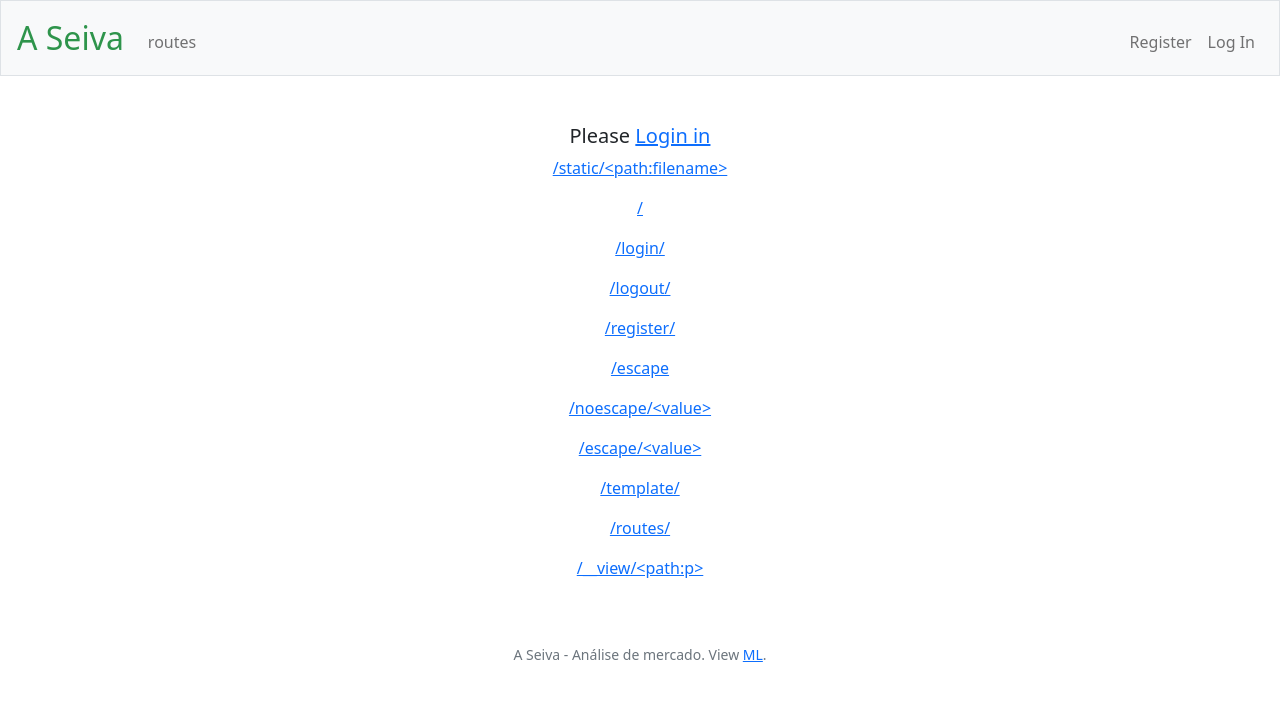
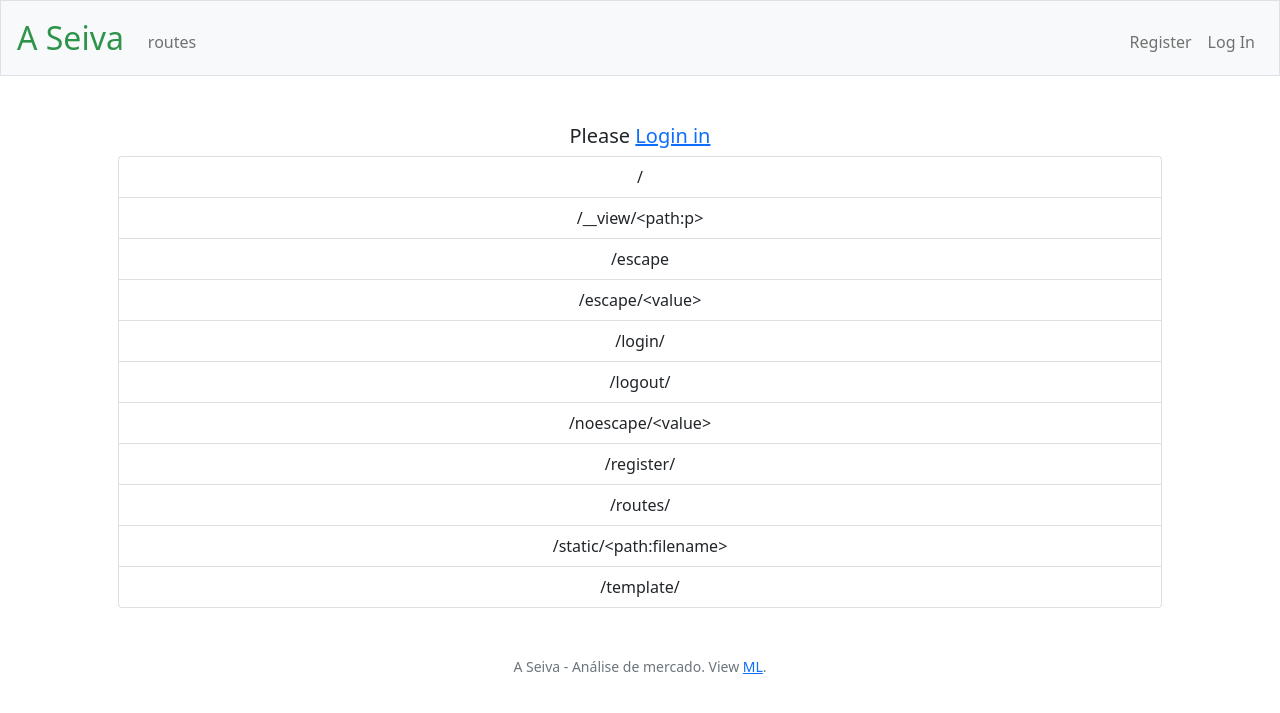
Before and after one commit to bluisfernandes/flask_session, a Flask app: page /routes/ in a window 1280 px wide. Shown: the top 713 px of the page. Run offline with Flask 2, Linux system fonts and the light colour scheme.

Commit message:
apply sorted routes and add a bootstrap list

```diff
--- a/app.py
+++ b/app.py
@@ -78,7 +78,7 @@ def template():
 def routes():
     # Show a list of site routs
     links = [link.rule for link in app.url_map.iter_rules()]
-    return render_template('routes.html', links=links)
+    return render_template('routes.html', links=sorted(links))
 
 def errorhandler(e):
     '''Handle error'''
--- a/templates/routes.html
+++ b/templates/routes.html
@@ -14,12 +14,11 @@
 
     {% endif %}
 
+    <div class="list-group">
+      {% for link in links %}
+      <a href='{{ link  }}'class="list-group-item list-group-item-action">{{ link }}</a>
 
-    {% for link in links %}
-    <p><a href='{{ link  }}'>{{ link }}</a></p>
-
-
-    {% endfor %}
-
+      {% endfor %}
+    </div>
 
 {% endblock %}
```
